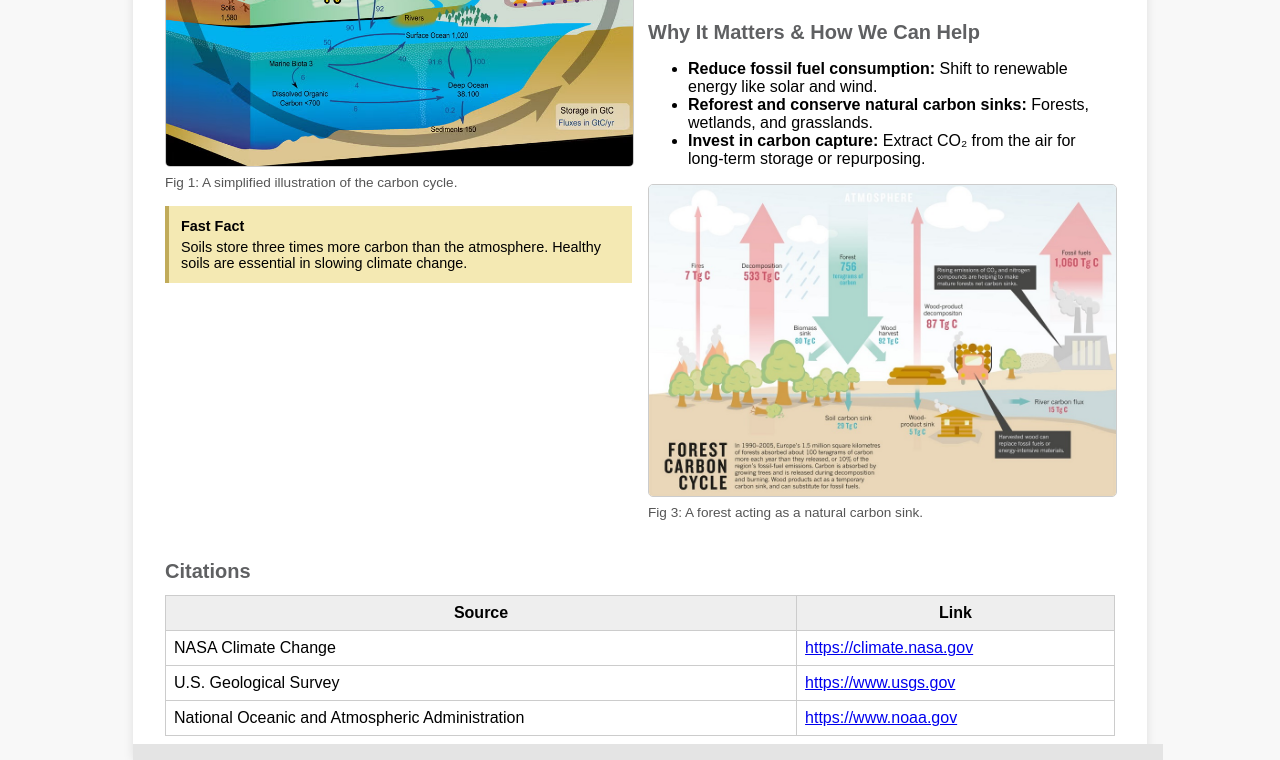
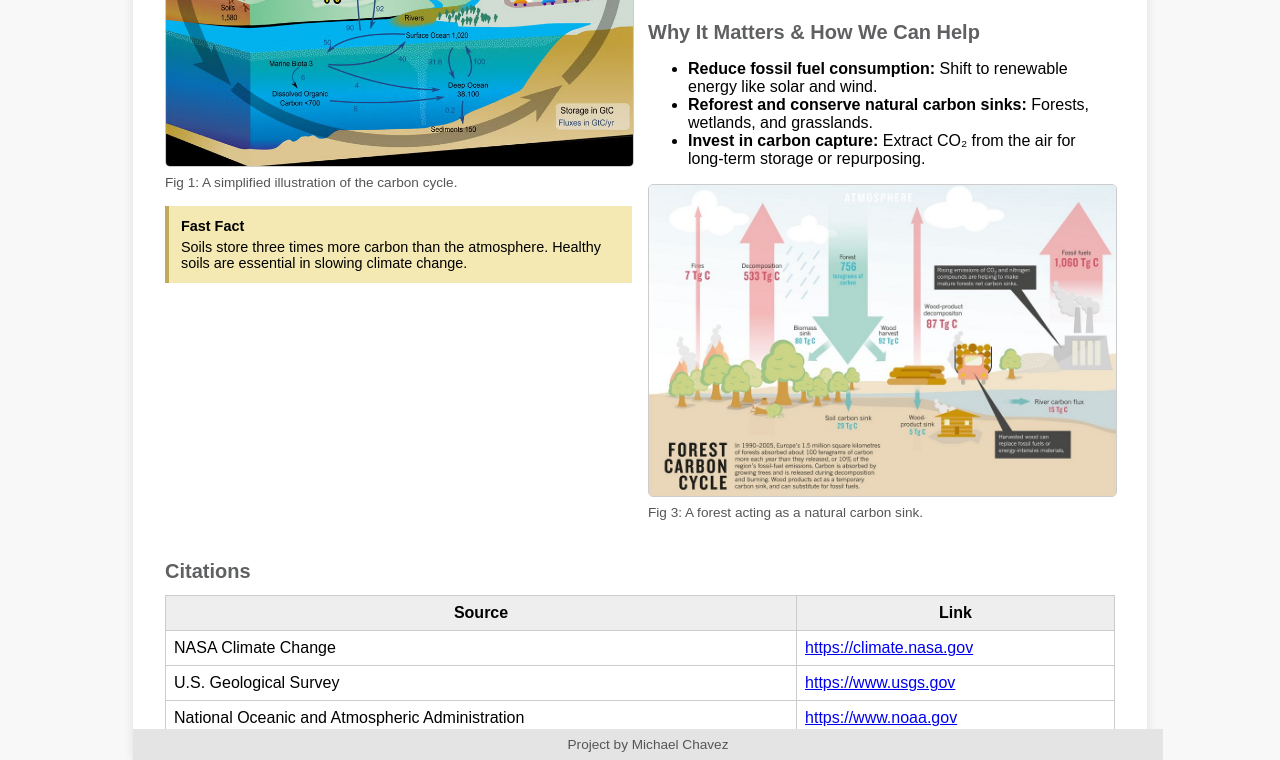
Before and after one commit to wearyshepherd/Carbon, a plain HTML site: page index.html in a window 1280 px wide. Shown: the part 785-1545 px from the top of the page. Drawn offline with Linux system fonts and the light colour scheme.

Commit message:
Update index.html

```diff
--- a/index.html
+++ b/index.html
@@ -228,7 +228,9 @@
   </table>
 
   <!-- Footer Bar with 'page number' style -->
-  <div class="footer">
+  <div <footer class="footer">
+        Project by Michael Chavez
+    </footer>
   </div>
 </div>
 
```
